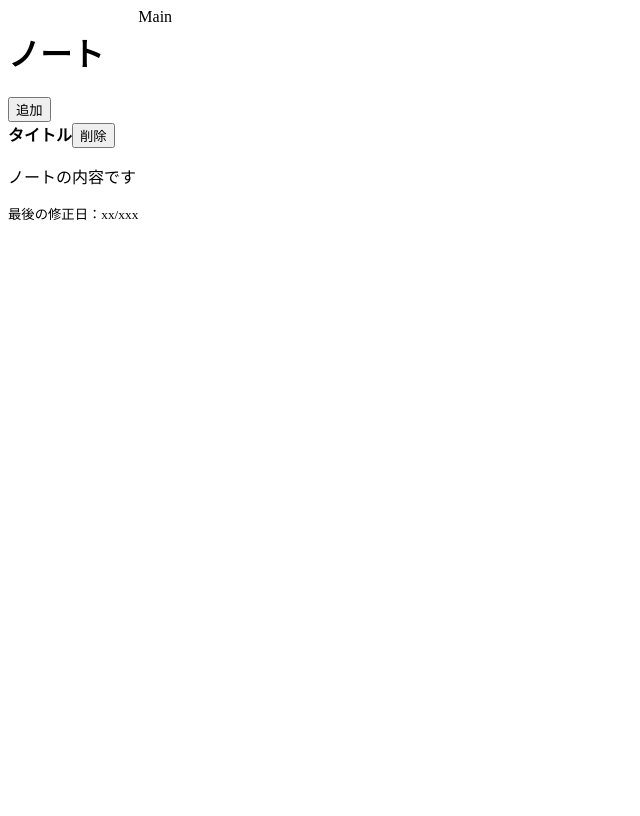
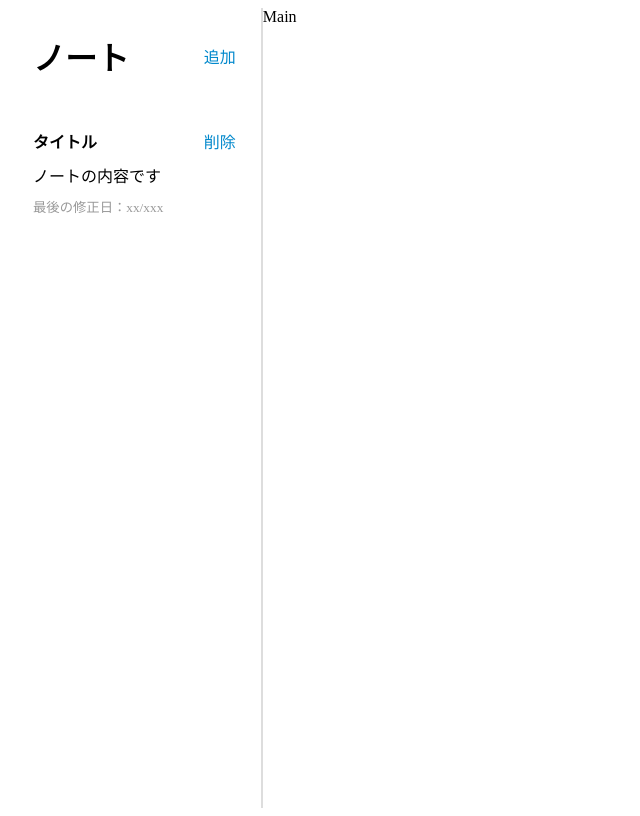
Before and after one commit to umedanaoyuki/react-noteTaking-App, a React (Vite) app: page / in a window 1280 px wide. Shown: the whole page, without its empty margins (0-640 px from the left). Built offline with nearby package versions, Linux system fonts and the light colour scheme.

Commit message:
サイドバーCSS適用

```diff
--- a/src/components/Sidebar.css
+++ b/src/components/Sidebar.css
@@ -0,0 +1,56 @@
+button {
+    background: none;
+    border: none;
+    color: #08c;
+    margin: 0;
+    padding: 0;
+    font-size: 16px;
+    cursor: pointer;
+}
+
+small {
+    color: #999;
+}
+
+.app-sidebar {
+    width: 20%;
+    height: 100vh;
+    border-right: 2px solid #ddd;
+}
+
+.app-sidebar-header {
+    display: flex;
+    justify-content: space-between;
+    padding: 25px;
+}
+
+.app-sidebar-header h1{
+    margin: 0;
+}
+
+.app-sidebar-notes {
+    height: calc(100vh - 78px);
+    overflow-y: hidden;
+}
+
+.app-sidebar-note {
+    padding: 25px;
+    cursor: pointer;
+}
+
+.sidebar-note-title {
+    display: flex;
+    justify-content: space-between;
+}
+
+.app-sidebar-note p {
+    margin: 10px 0;
+}
+
+.app-sidebar-notes :hover {
+    background-color: #f1f0f0;
+}
+
+small {
+    color: #999;
+}
--- a/src/components/Sidebar.jsx
+++ b/src/components/Sidebar.jsx
@@ -14,8 +14,8 @@ const Sidebar = () => {
                     <strong>タイトル</strong>
                     <button>削除</button>
                 </div>
-                <p>ノートの内容です</p>
-                <small>最後の修正日：xx/xxx</small>
+            <p>ノートの内容です</p>
+            <small>最後の修正日：xx/xxx</small>
             </div>
         </div>
     </div>
```
